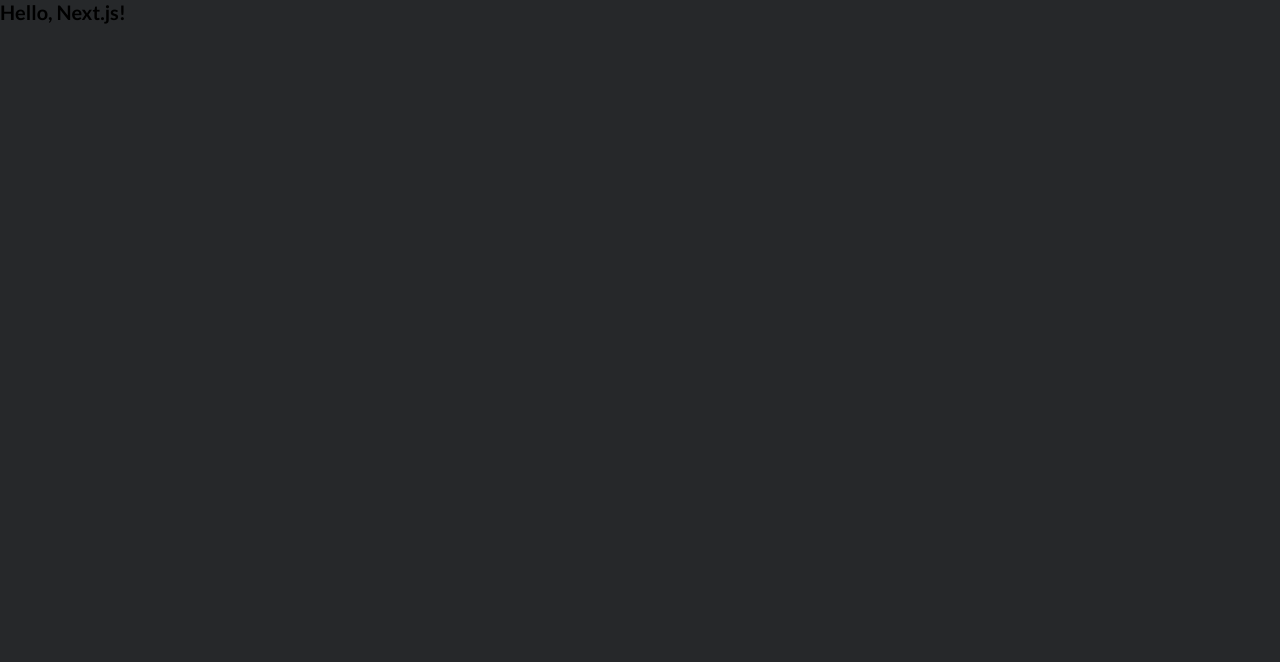
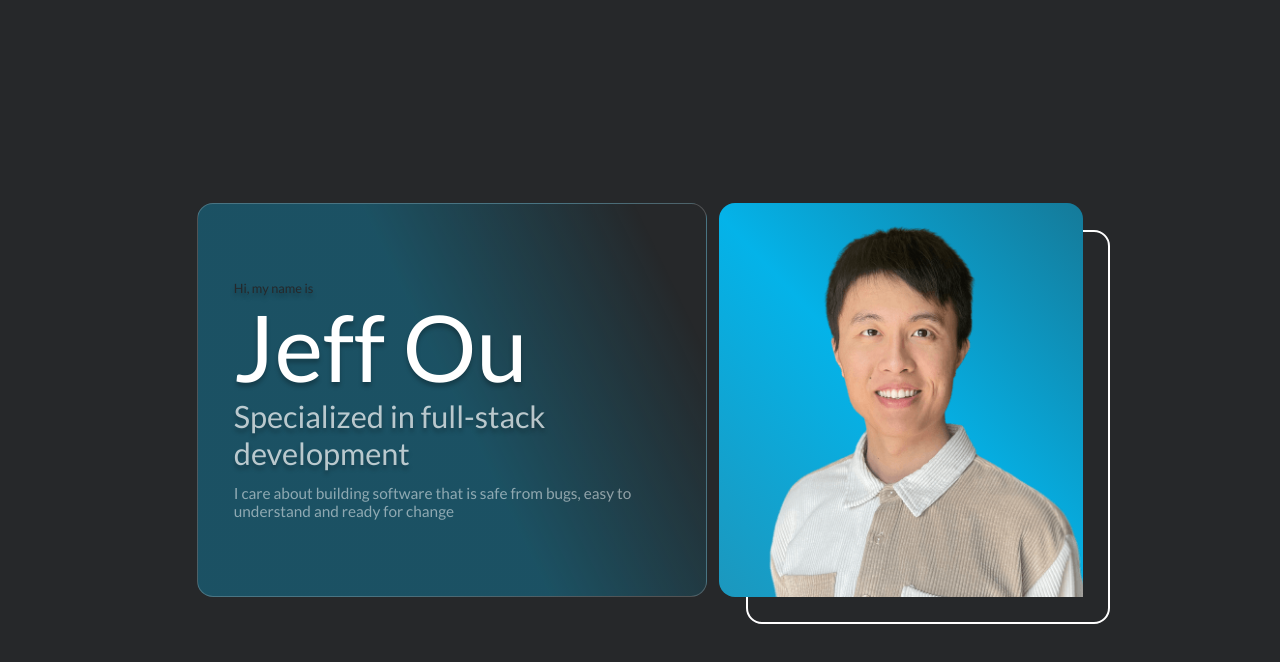
Before and after one commit to pophero110/2023-jeff-portfolio, a Next.js app: page / in a window 1280 px wide. Shown: the top 662 px of the page. Built offline with nearby package versions, Linux system fonts and the light colour scheme.

Commit message:
Refactor code

```diff
--- a/src/pages/index.tsx
+++ b/src/pages/index.tsx
@@ -1,6 +1,8 @@
 import Head from "next/head";
 import { Inter } from "next/font/google";
-import styles from "./index.module.scss";
+import Navbar from "@/components/navbar/navbar";
+import styles from "@/styles/Home.module.css";
+import Hero from "@/components/hero/hero";
 
 const inter = Inter({ subsets: ["latin"] });
 
@@ -13,7 +15,8 @@ export default function Home() {
         <meta name="viewport" content="width=device-width, initial-scale=1" />
         <link rel="icon" href="/favicon.ico" />
       </Head>
-      <h1 className={styles.h1}>Hello, Next.js!</h1>
+      <Navbar></Navbar>
+      <Hero></Hero>
     </>
   );
 }
```
